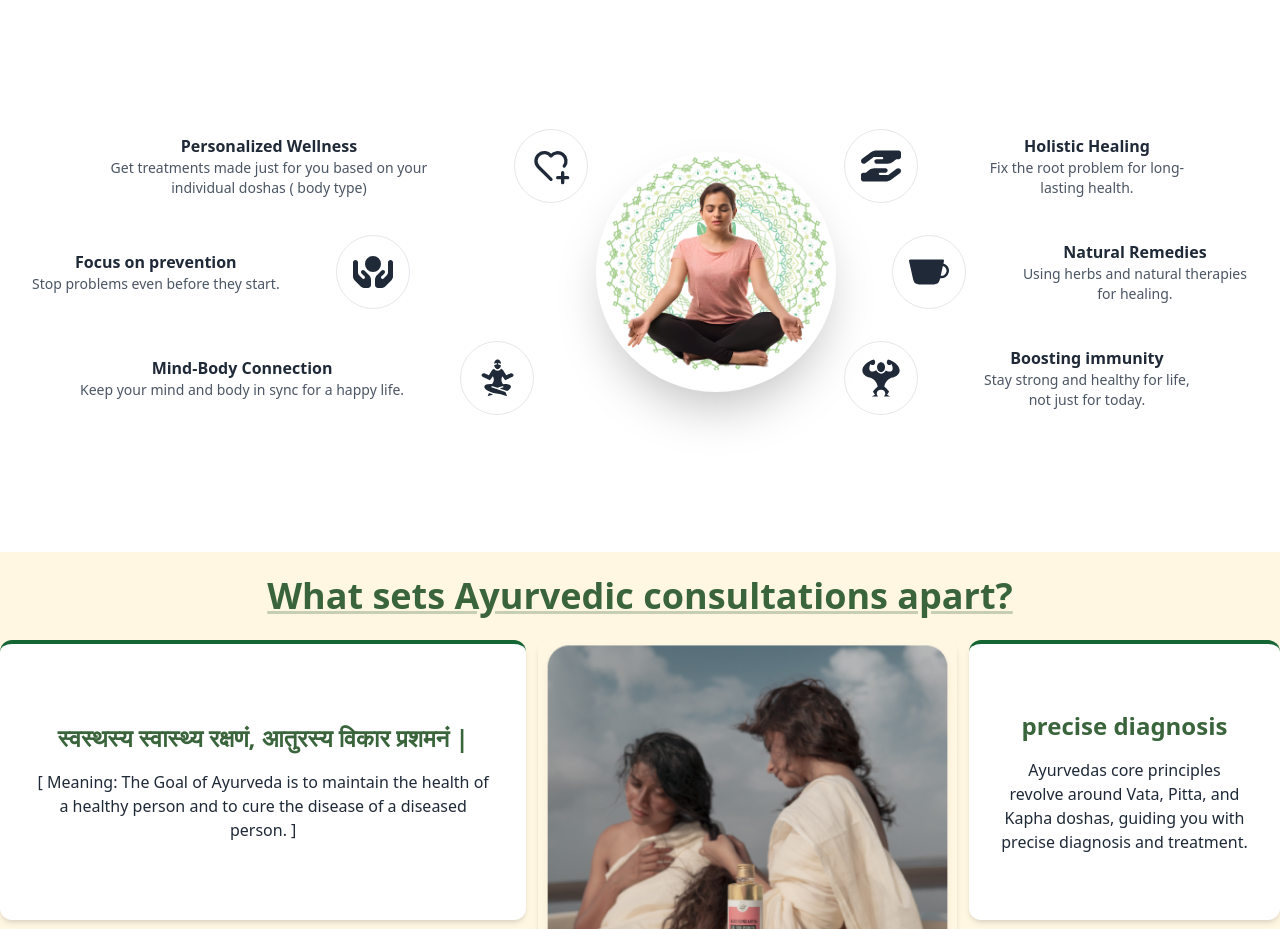
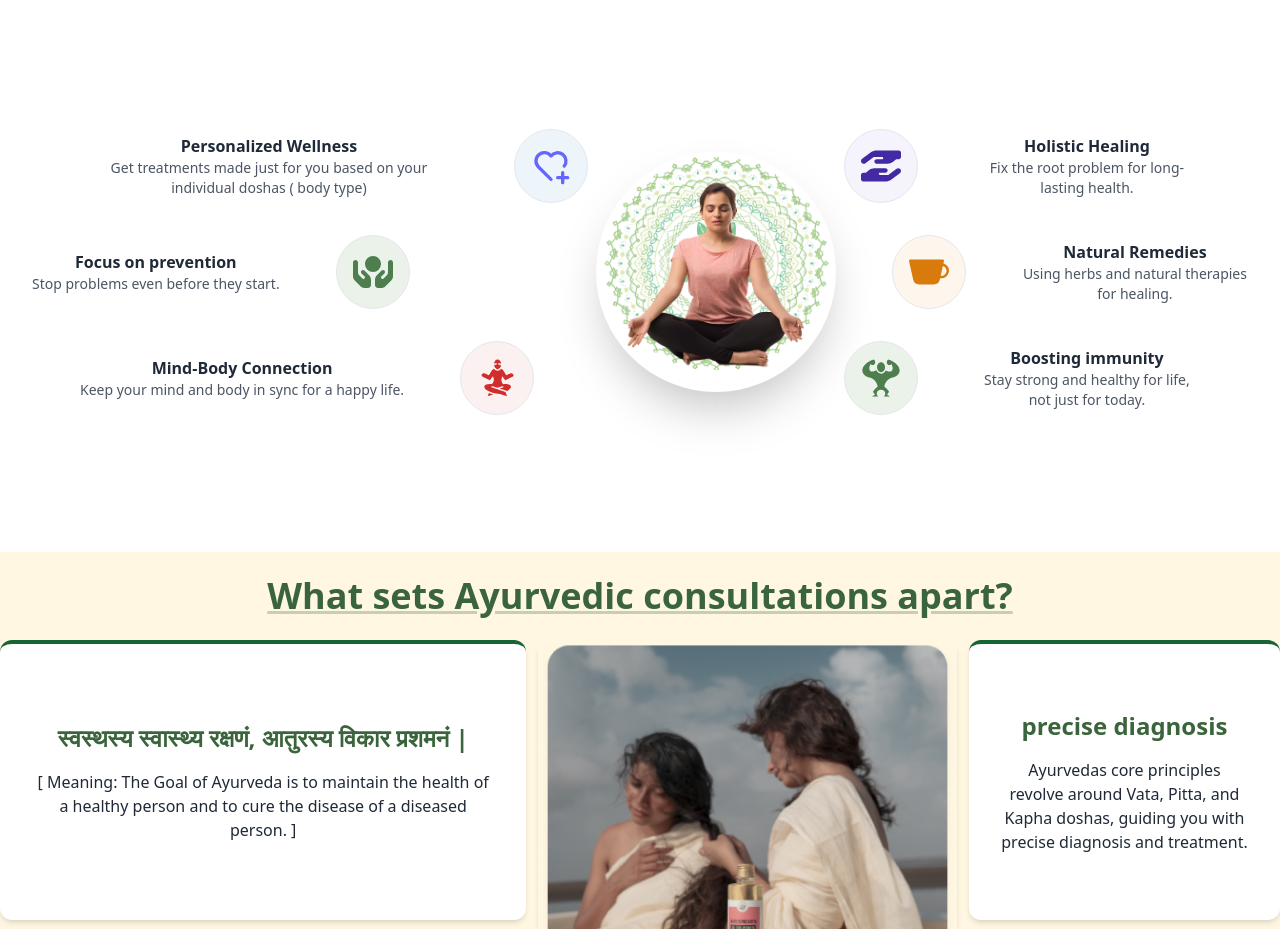
Before and after one commit to Arif-Islam21/Amrutam-job-task, a React (Vite) app: page / in a window 1280 px wide. Shown: the part 1040-1969 px from the top of the page. Built offline with nearby package versions, Linux system fonts and the light colour scheme.

Commit message:
coloor added to discover page now head to slider card

```diff
--- a/src/Components/DiscoverCard.jsx
+++ b/src/Components/DiscoverCard.jsx
@@ -21,7 +21,11 @@ const DiscoverCard = ({
         </p>
       </div>
       <div
-        className={`text-${textColor} border rounded-full p-4 bg-${bgColor}`}
+        className={` border rounded-full p-4 `}
+        style={{
+          backgroundColor: bgColor,
+          color: textColor,
+        }}
       >
         {icon}
       </div>
--- a/src/Pages/Home/Discover.jsx
+++ b/src/Pages/Home/Discover.jsx
@@ -15,22 +15,22 @@ const Discover = () => {
       description:
         "Get treatments made just for you based on your individual doshas ( body type)",
       icon: <TbHeartPlus size={40} />,
-      textColor: "blue-700",
-      bgColor: "blue-100",
+      textColor: "#6666ff",
+      bgColor: "#EDF5FA",
     },
     {
       name: "Focus on prevention",
       description: "Stop problems even before they start.",
       icon: <FaHandsHoldingCircle size={40} />,
-      textColor: "green-700",
-      bgColor: "green-100",
+      textColor: "#4e7e4e",
+      bgColor: "#EAF2EA",
     },
     {
       name: "Mind-Body Connection",
       description: "Keep your mind and body in sync for a happy life.",
       icon: <GiMeditation size={40} />,
-      textColor: "pink-700",
-      bgColor: "pink-100",
+      textColor: "#d22d2d",
+      bgColor: "#FCF1F1",
     },
   ];
   const secondThree = [
@@ -38,22 +38,22 @@ const Discover = () => {
       name: "Holistic Healing",
       description: "Fix the root problem for long-lasting health.",
       icon: <FaHandHoldingHand size={40} />,
-      textColor: "purple-700",
-      bgColor: "purple-50",
+      textColor: "#4329a3",
+      bgColor: "#F5F3FC",
     },
     {
       name: "Natural Remedies",
       description: "Using herbs and natural therapies for healing.",
       icon: <BsCupFill size={40} />,
-      textColor: "orange-700",
-      bgColor: "orange-50",
+      textColor: "#d97a0d",
+      bgColor: "#FEF6ED",
     },
     {
       name: "Boosting immunity",
       description: "Stay strong and healthy for life, not just for today.",
       icon: <GiMuscleUp size={40} />,
-      textColor: "green-700",
-      bgColor: "green-100",
+      textColor: "#4e7e4e",
+      bgColor: "#EAF2EA",
     },
   ];
   return (
```
